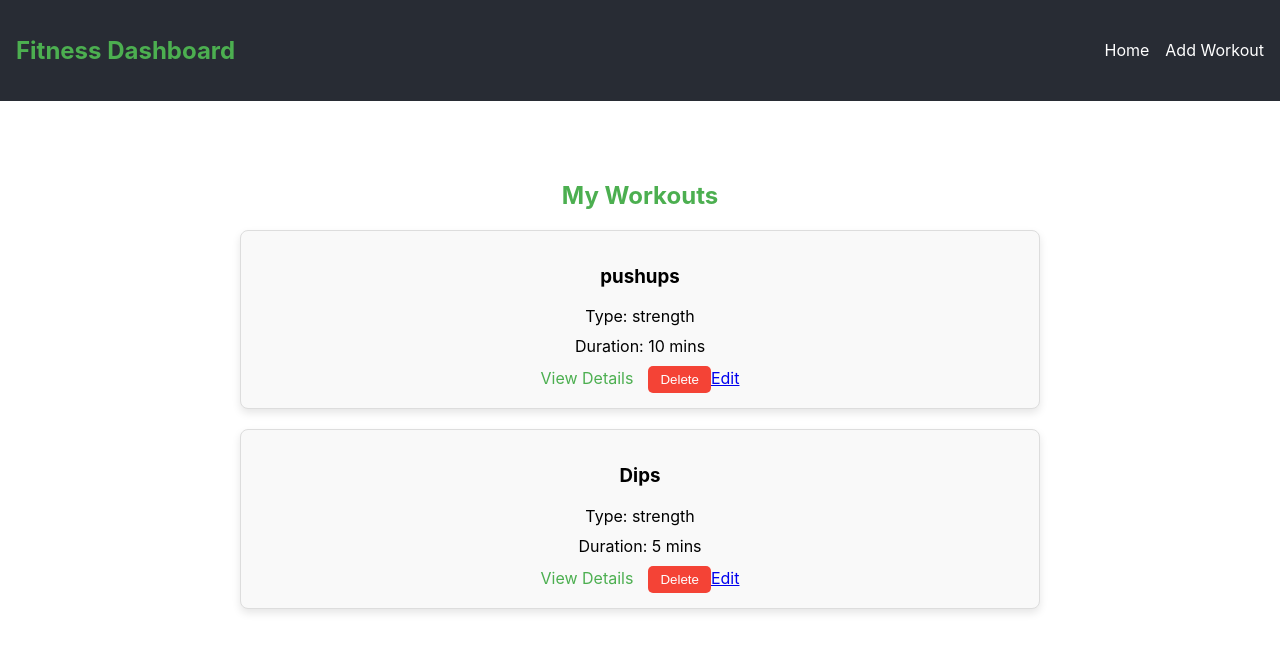
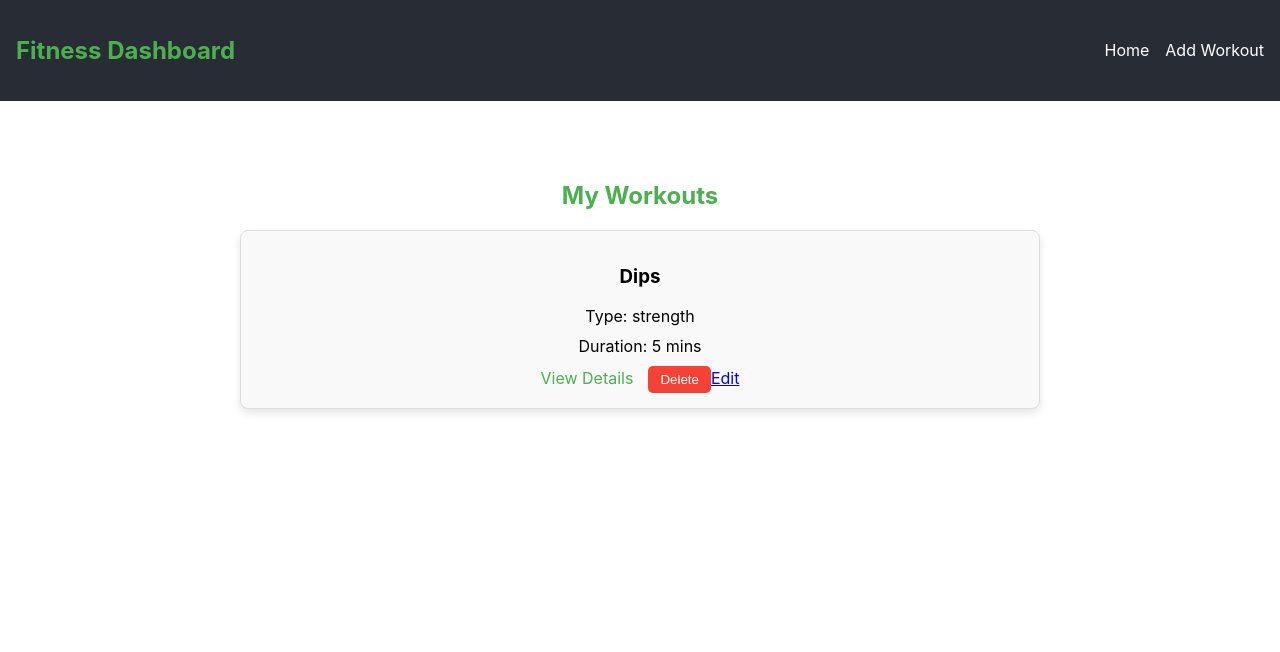
Before and after one commit to yusufabdul1/React-fitness, a React (Create React App) app: page / in a window 1280 px wide. Shown: the top 652 px of the page. Built offline with nearby package versions, Linux system fonts and the light colour scheme; data requests are answered from the project's data file.

Commit message:
netlify added

```diff
--- a/db.json
+++ b/db.json
@@ -1,12 +1,5 @@
 {
   "workouts": [
-    {
-      "id": "36f3",
-      "name": "pushups",
-      "type": "strength",
-      "duration": "10",
-      "intensity": "High"
-    },
     {
       "id": "5321",
       "name": "Dips",
--- a/src/components/AddWorkout.js
+++ b/src/components/AddWorkout.js
@@ -17,7 +17,7 @@ function AddWorkout({ addNewWorkout }) {
   const handleSubmit = (e) => {
     e.preventDefault();
 
-    fetch('http://localhost:3001/workouts', {
+    fetch('https://react-fitness-backend.onrender.com/workouts', {
       method: 'POST',
       headers: { 'Content-Type': 'application/json' },
       body: JSON.stringify(formData),
--- a/src/components/Dashboard.js
+++ b/src/components/Dashboard.js
@@ -24,7 +24,7 @@ function Dashboard() {
     const confirmDelete = window.confirm('Are you sure you want to delete this workout?');
     if (!confirmDelete) return;
 
-    fetch(`http://localhost:3001/workouts/${id}`, {
+    fetch(`https://react-fitness-backend.onrender.com/workouts/${id}`, {
       method: 'DELETE',
     })
       .then(() => {
--- a/src/components/EditWorkout.js
+++ b/src/components/EditWorkout.js
@@ -17,7 +17,7 @@ function AddWorkout({ addNewWorkout }) {
   const handleSubmit = (e) => {
     e.preventDefault();
 
-    fetch('http://localhost:3001/workouts', {
+    fetch('https://react-fitness-backend.onrender.com/workouts', {
       method: 'POST',
       headers: { 'Content-Type': 'application/json' },
       body: JSON.stringify(formData),
--- a/src/components/WorkioutDetails.js
+++ b/src/components/WorkioutDetails.js
@@ -8,7 +8,7 @@ function WorkoutDetails() {
   const [loading, setLoading] = useState(true);
 
   useEffect(() => {
-    fetch(`http://localhost:3001/workouts/${id}`)
+    fetch(`https://react-fitness-backend.onrender.com/workouts/${id}`)
       .then((response) => response.json())
       .then((data) => {
         setWorkout(data);
```
